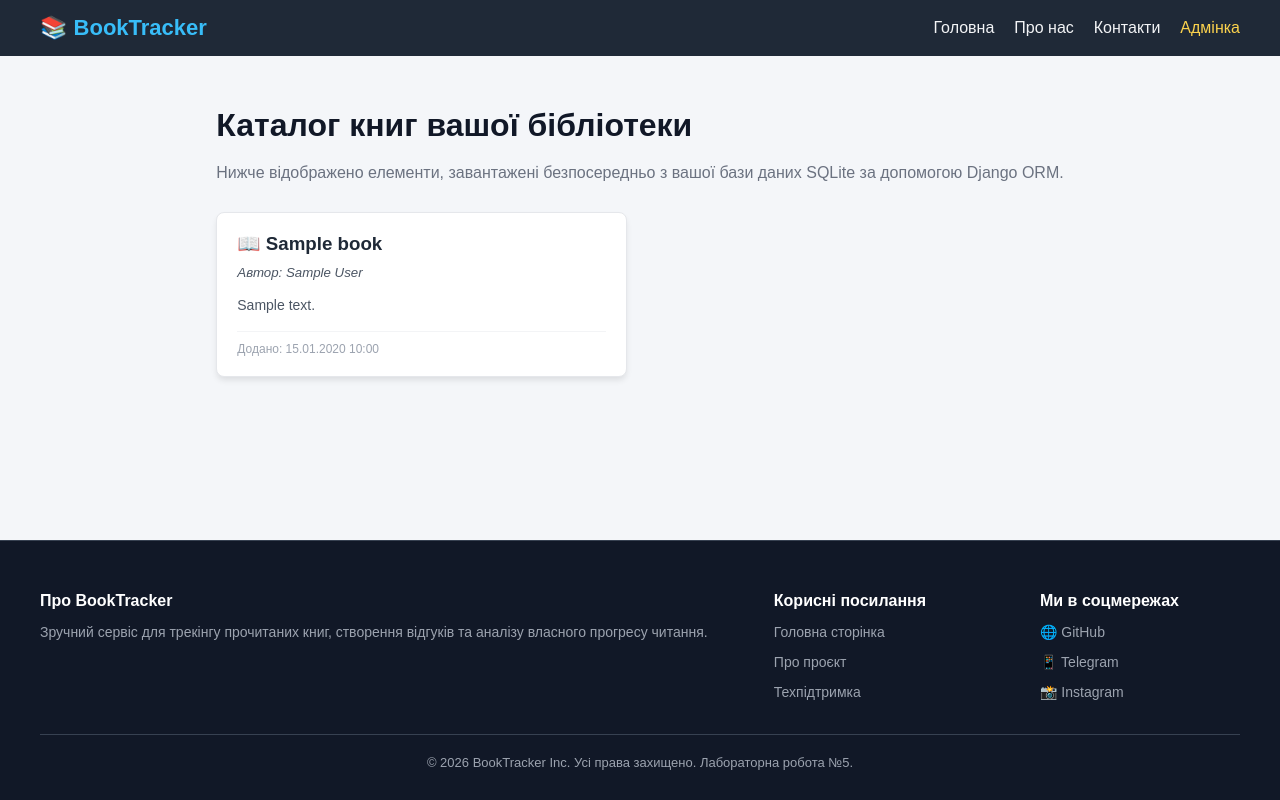
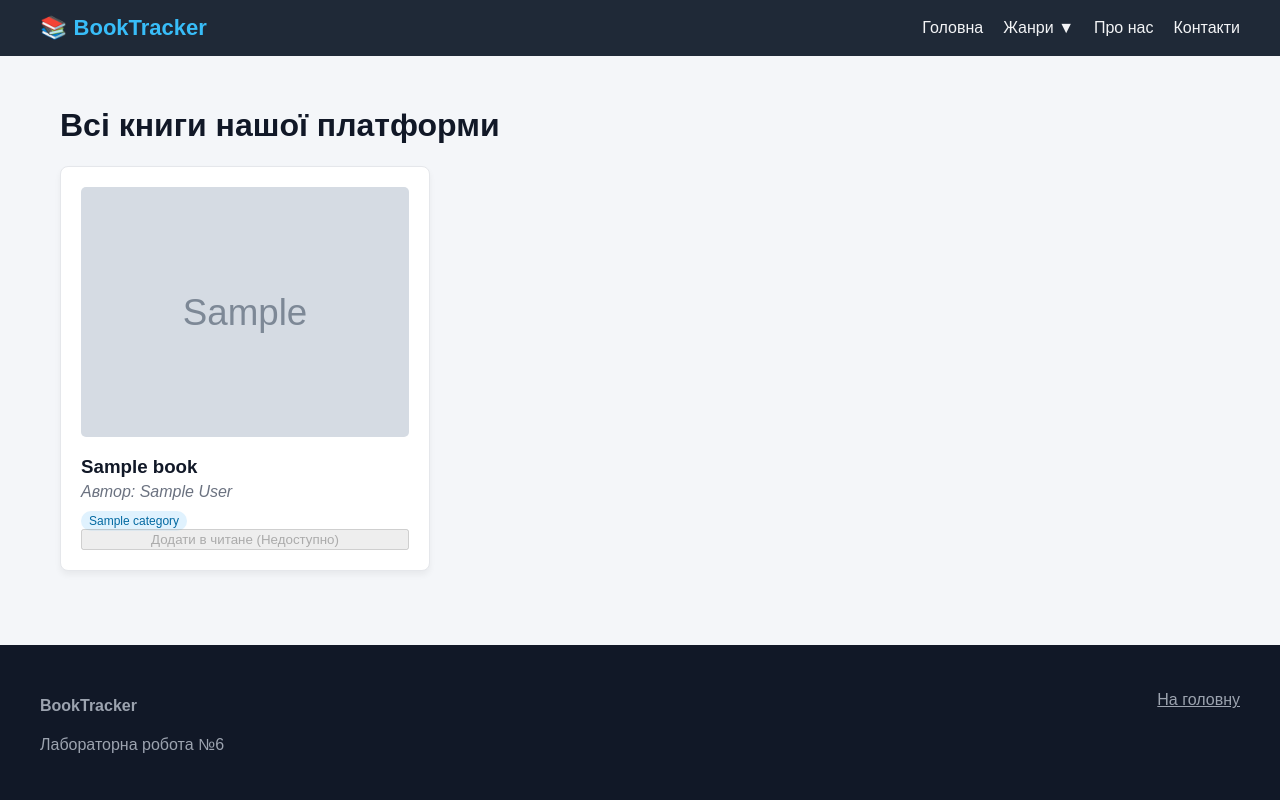
Before and after one commit to mysyniuk1-dot/django-books-project, a Django app: page / in a window 1280 px wide. Run offline with Django 5.2, Linux system fonts and the light colour scheme; tables that the repository leaves empty hold one stand-in row (values such as "Sample post"); grey boxes marked "Sample" are stand-in pictures.

Commit message:
Lab 6: Створено сторінки товарів (книг) та категорій (жанрів), додано завантаження картинок

```diff
--- a/core/urls.py
+++ b/core/urls.py
@@ -1,26 +1,18 @@
-"""
-URL configuration for core project.
-
-The `urlpatterns` list routes URLs to views. For more information please see:
-    https://docs.djangoproject.com/en/6.0/topics/http/urls/
-Examples:
-Function views
-    1. Add an import:  from my_app import views
-    2. Add a URL to urlpatterns:  path('', views.home, name='home')
-Class-based views
-    1. Add an import:  from other_app.views import Home
-    2. Add a URL to urlpatterns:  path('', Home.as_view(), name='home')
-Including another URLconf
-    1. Import the include() function: from django.urls import include, path
-    2. Add a URL to urlpatterns:  path('blog/', include('blog.urls'))
-"""
 from django.contrib import admin
 from django.urls import path
-from shop.views import index_view, about_view, contacts_view
+from django.conf import settings
+from django.conf.urls.static import static
+from shop.views import index_view, about_view, contacts_view, category_view, book_detail_view
 
 urlpatterns = [
     path('admin/', admin.site.urls),
-    path('', index_view, name='index'),          # Головна сторінка (http://127.0.0.1:8000/)
-    path('about/', about_view, name='about'),    # Сторінка про нас (http://127.0.0.1:8000/about/)
-    path('contacts/', contacts_view, name='contacts'), # Контакти (http://127.0.0.1:8000/contacts/)
+    path('', index_view, name='index'),
+    path('about/', about_view, name='about'),
+    path('contacts/', contacts_view, name='contacts'),
+    path('category/<int:category_id>/', category_view, name='category'),
+    path('book/<int:book_id>/', book_detail_view, name='book_detail'),
 ]
+
+# Дозволяємо роботу з медіафайлами (картинками) під час розробки
+if settings.DEBUG:
+    urlpatterns += static(settings.MEDIA_URL, document_root=settings.MEDIA_ROOT)
--- a/shop/views.py
+++ b/shop/views.py
@@ -1,27 +1,48 @@
-from django.shortcuts import render
-from shop.models import Book  # Імпортуємо модель книг
+from django.shortcuts import render, get_object_or_404
+from shop.models import Book, Category
 
 
+# 1. Головна сторінка
 def index_view(request):
-    # Витягуємо всі книги, які ви додали через адмінку
-    books_from_db = Book.objects.all()
-
     context = {
-        'title': 'Головна — Список книг',
-        'heading': 'Каталог книг вашої бібліотеки',
-        'books': books_from_db  # Передаємо список книг у шаблон
+        'title': 'Головна — Каталог',
+        'categories': Category.objects.all(),
+        'books': Book.objects.all(),
     }
     return render(request, 'index.html', context)
 
 
-def about_view(request):
-    return render(request, 'about.html', {'title': 'Про нас'})
+# 2. Сторінка конкретного жанру (категорії)
+def category_view(request, category_id):
+    category = get_object_or_404(Category, id=category_id)
+    books_in_category = Book.objects.filter(category=category)
+
+    context = {
+        'title': f"Жанр: {category.name}",
+        'category': category,
+        'categories': Category.objects.all(),
+        'books': books_in_category
+    }
+    return render(request, 'category.html', context)
 
 
+# 3. Сторінка окремої книги (деталі товару)
+def book_detail_view(request, book_id):
+    book = get_object_or_404(Book, id=book_id)
+
+    context = {
+        'title': book.title,
+        'book': book,
+        'categories': Category.objects.all(),
+    }
+    return render(request, 'book_detail.html', context)
+
+
+# 4. Про нас
+def about_view(request):
+    return render(request, 'about.html', {'title': 'Про нас', 'categories': Category.objects.all()})
+
+
+# 5. Контакти
 def contacts_view(request):
-    context = {
-        'title': 'Контакти',
-        'phone': '+380 (99) 123-45-67',
-        'email': 'support@booktracking.local'
-    }
-    return render(request, 'contacts.html', context)
+    return render(request, 'contacts.html', {'title': 'Контакти', 'categories': Category.objects.all()})
--- a/templates/base.html
+++ b/templates/base.html
@@ -4,23 +4,15 @@
     <meta charset="UTF-8">
     <title>{% block title %}Книжковий Трекер{% endblock %}</title>
     <style>
-        body { font-family: Arial, sans-serif; margin: 0; padding: 0; background-color: #f4f6f9; color: #333; display: flex; flex-direction: column; min-height: 100vh; }
-        /* Хедер та Меню */
+        body { font-family: Arial, sans-serif; margin: 0; padding: 0; background-color: #f4f6f9; display: flex; flex-direction: column; min-height: 100vh; }
         header { background-color: #1f2937; color: white; padding: 15px 40px; display: flex; justify-content: space-between; align-items: center; }
         .logo { font-size: 22px; font-weight: bold; color: #38bdf8; text-decoration: none; }
-        nav ul { list-style: none; margin: 0; padding: 0; display: flex; gap: 20px; }
-        nav a { color: #f3f4f6; text-decoration: none; font-size: 16px; font-weight: 500; transition: color 0.2s; }
+        nav ul { list-style: none; margin: 0; padding: 0; display: flex; gap: 20px; align-items: center; }
+        nav a { color: #f3f4f6; text-decoration: none; font-size: 16px; font-weight: 500; }
         nav a:hover { color: #38bdf8; }
-        /* Контент */
-        .container { max-width: 1200px; margin: 30px auto; padding: 0 20px; flex: 1; }
-        /* Футер */
-        footer { background-color: #111827; color: #9ca3af; padding: 30px 40px; margin-top: auto; border-top: 1px solid #374151; }
-        .footer-content { display: flex; justify-content: space-between; max-width: 1200px; margin: 0 auto; flex-wrap: wrap; gap: 20px; }
-        .footer-section { min-width: 200px; }
-        .footer-section h4 { color: white; margin-bottom: 10px; }
-        .footer-section p, .footer-section a { font-size: 14px; color: #9ca3af; text-decoration: none; }
-        .footer-section a:hover { color: white; }
-        .footer-bottom { text-align: center; margin-top: 20px; padding-top: 20px; border-top: 1px solid #374151; font-size: 13px; }
+        .container { max-width: 1200px; margin: 30px auto; padding: 0 20px; flex: 1; width: 100%; box-sizing: border-box; }
+        footer { background-color: #111827; color: #9ca3af; padding: 30px 40px; margin-top: auto; }
+        .footer-content { display: flex; justify-content: space-between; max-width: 1200px; margin: 0 auto; }
     </style>
 </head>
 <body>
@@ -30,41 +22,37 @@
         <nav>
             <ul>
                 <li><a href="/">Головна</a></li>
+                <li style="position:relative;">
+                    <span style="cursor:pointer; color:#f3f4f6;">Жанри ▼</span>
+                    <div style="position:absolute; background: white; border: 1px solid #ccc; padding: 10px; display:none; flex-direction:column; gap:8px; width:180px; z-index:100; border-radius:5px; margin-top:5px;" id="dropdown">
+                        {% for cat in categories %}
+                            <a href="/category/{{ cat.id }}/" style="color:#333; text-decoration:none; font-size:14px;">{{ cat.name }}</a>
+                        {% endfor %}
+                    </div>
+                </li>
                 <li><a href="/about/">Про нас</a></li>
                 <li><a href="/contacts/">Контакти</a></li>
-                <li><a href="/admin/" target="_blank" style="color: #fcd34d;">Адмінка</a></li>
             </ul>
         </nav>
     </header>
 
     <div class="container">
-        {% block content %}
-        {% endblock %}
+        {% block content %}{% endblock %}
     </div>
 
     <footer>
         <div class="footer-content">
-            <div class="footer-section">
-                <h4>Про BookTracker</h4>
-                <p>Зручний сервіс для трекінгу прочитаних книг, створення відгуків та аналізу власного прогресу читання.</p>
-            </div>
-            <div class="footer-section">
-                <h4>Корисні посилання</h4>
-                <p><a href="/">Головна сторінка</a></p>
-                <p><a href="/about/">Про проєкт</a></p>
-                <p><a href="/contacts/">Техпідтримка</a></p>
-            </div>
-            <div class="footer-section">
-                <h4>Ми в соцмережах</h4>
-                <p><a href="#">🌐 GitHub</a></p>
-                <p><a href="#">📱 Telegram</a></p>
-                <p><a href="#">📸 Instagram</a></p>
-            </div>
-        </div>
-        <div class="footer-bottom">
-            &copy; 2026 BookTracker Inc. Усі права захищено. Лабораторна робота №5.
+            <div><h4>BookTracker</h4><p>Лабораторна робота №6</p></div>
+            <div><p><a href="/" style="color:#9ca3af;">На головну</a></p></div>
         </div>
     </footer>
 
+    <script>
+        // Скрипт для показу жанрів при наведенні
+        const parent = document.querySelector('nav li:nth-child(2)');
+        const dropdown = document.getElementById('dropdown');
+        parent.addEventListener('mouseenter', () => dropdown.style.display = 'flex');
+        parent.parentElement.addEventListener('mouseleave', () => dropdown.style.display = 'none');
+    </script>
 </body>
 </html>
--- a/templates/index.html
+++ b/templates/index.html
@@ -1,23 +1,22 @@
 {% extends 'base.html' %}
 
-{% block title %}{{ title }}{% endblock %}
-
 {% block content %}
-    <h1 style="margin-bottom: 20px; color: #111827;">{{ heading }}</h1>
-    <p style="color: #6b7280; font-size: 16px; margin-bottom: 30px;">Нижче відображено елементи, завантажені безпосередньо з вашої бази даних SQLite за допомогою Django ORM.</p>
-
-    <div style="display: grid; grid-template-columns: repeat(auto-fill, minmax(300px, 1fr)); gap: 25px;">
+    <h1 style="color: #111827;">Всі книги нашої платформи</h1>
+    <div style="display: grid; grid-template-columns: repeat(auto-fill, minmax(280px, 1fr)); gap: 25px; margin-top: 20px;">
         {% for book in books %}
-            <div style="background: white; padding: 20px; border-radius: 8px; box-shadow: 0 4px 6px -1px rgba(0,0,0,0.1); border: 1px solid #e5e7eb;">
-                <h3 style="margin: 0 0 10px 0; color: #1f2937;">📖 {{ book.title }}</h3>
-                <h5 style="margin: 0 0 15px 0; color: #4b5563; font-weight: normal; font-style: italic;">Автор: {{ book.author }}</h5>
-                <p style="color: #4b5563; font-size: 14px; line-height: 1.5;">{{ book.description|default:"Опис відсутній." }}</p>
-                <div style="margin-top: 15px; padding-top: 10px; border-top: 1px solid #f3f4f6; font-size: 12px; color: #9ca3af;">
-                    Додано: {{ book.created_at|date:"d.m.Y H:i" }}
+            <div style="background: white; padding: 20px; border-radius: 8px; box-shadow: 0 4px 6px rgba(0,0,0,0.05); border: 1px solid #e5e7eb; display:flex; flex-direction:column; justify-content:space-between;">
+                <div>
+                    {% if book.image %}
+                        <img src="{{ book.image.url }}" style="width:100%; height:250px; object-fit:cover; border-radius:5px; margin-bottom:15px;" alt="">
+                    {% else %}
+                        <div style="width:100%; height:250px; background:#e5e7eb; border-radius:5px; margin-bottom:15px; display:flex; align-items:center; justify-content:center; color:#9ca3af;">Немає обкладинки</div>
+                    {% endif %}
+                    <h3 style="margin: 0 0 5px 0;"><a href="/book/{{ book.id }}/" style="color:#111827; text-decoration:none;">{{ book.title }}</a></h3>
+                    <p style="margin:0 0 10px 0; color:#6b7280; font-style:italic;">Автор: {{ book.author }}</p>
+                    <span style="background:#e0f2fe; color:#0369a1; padding:3px 8px; border-radius:12px; font-size:12px;">{{ book.category.name }}</span>
                 </div>
+                <button class="btn-buy" disabled>Додати в читане (Недоступно)</button>
             </div>
-        {% empty %}
-            <p>У базі даних поки немає жодної книги. Додайте їх через адмінку!</p>
         {% endfor %}
     </div>
 {% endblock %}
```
Also changed, not shown: core/settings.py (+7 -0 lines), shop/admin.py (+9 -11 lines), shop/models.py (+21 -13 lines), templates/book_detail.html (added, +31 -0 lines), templates/category.html (added, +25 -0 lines), media/books_covers/Знімок_екрана_2026-05-27_005604.png (added), media/books_covers/Знімок_екрана_2026-05-27_005646.png (added), media/books_covers/Знімок_екрана_2026-05-27_005739.png (added), shop/migrations/0002_category_book_image_book_category.py (added).
